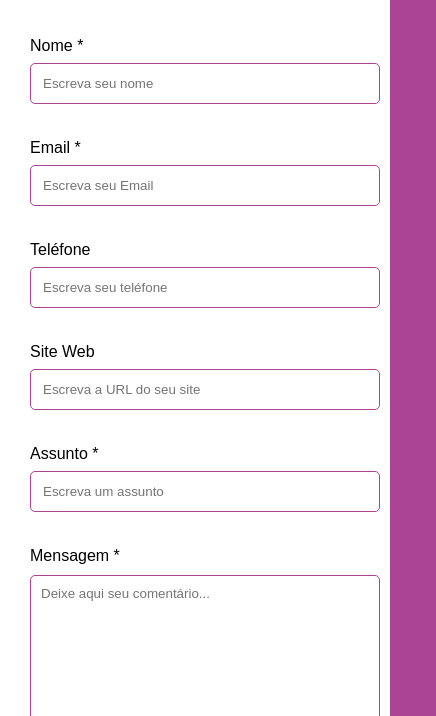
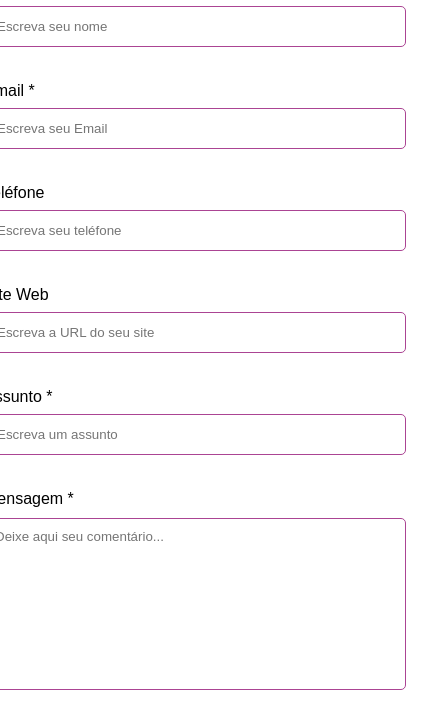
Before and after one commit to ViniciusDosReis/projeto-formulario, a plain HTML site: page index.html in a window 390 px wide. Shown: the part 277-993 px from the top of the page, 436 px wide, since content can reach past the window. Drawn offline with Linux system fonts and the light colour scheme.

Commit message:
nada está dando certo

```diff
--- a/style.css
+++ b/style.css
@@ -59,12 +59,3 @@ form {
 .enviar p {
     font-size: 14px;
 }
-
-@media screen and (max-width: 600px) {
-   .formulario {
-    width: 100vw;
-   }
-   .formulario input, .formulario textarea {
-    width: 350px;
-   }
-}
```
